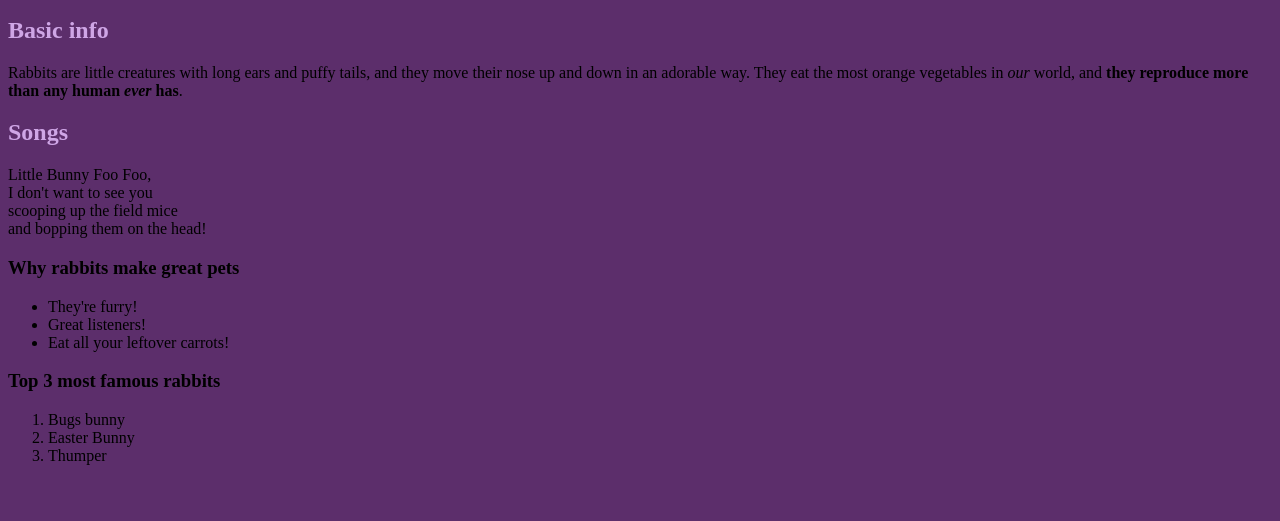
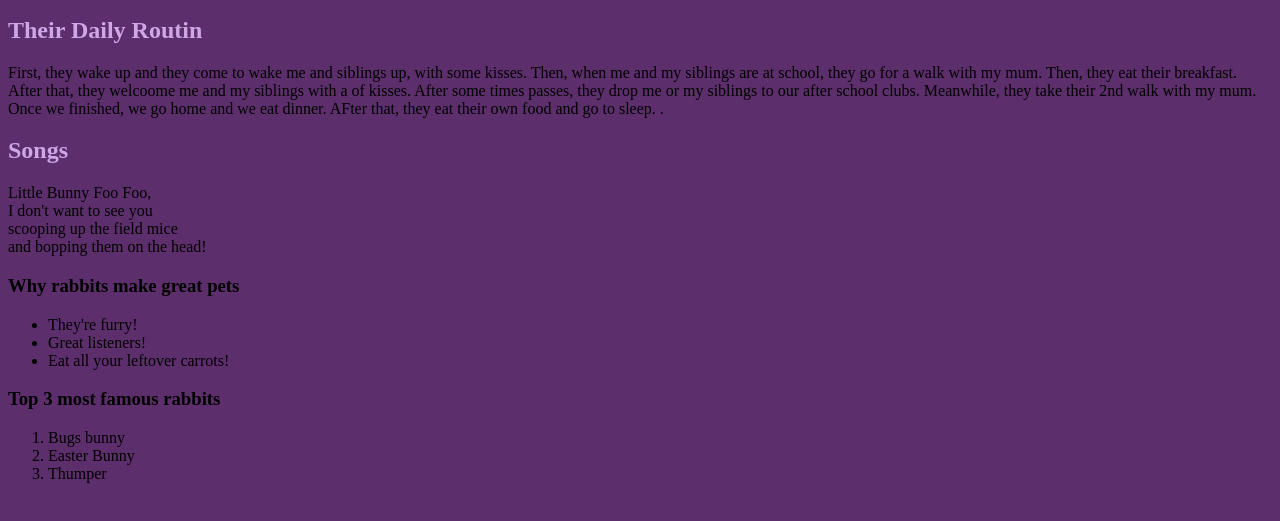
Before and after one commit to NefeliRapanaki/NefeliRapanaki, a plain HTML site: page index.html in a window 1280 px wide. Shown: the part 223-744 px from the top of the page. Drawn offline with Linux system fonts and the light colour scheme.

Commit message:
Create index.html

```diff
--- a/index.html
+++ b/index.html
@@ -25,9 +25,9 @@
     <img src="https://www.google.com/url?sa=i&url=https%3A%2F%2Fdogtime.com%2Fpuppies%2F44909-shih
 -tzu-puppies&psig=AOvVaw0J8OaAi9KDj2exOhIDi7cM&ust=1637839541777000&source=images&cd=vfe&ved=0CAsQjRxqFwoTCLCI0PLxsPQCFQAAAAAdAAAAABAV" width="203">
 
-    <h2>Basic info</h2>
+    <h2>Their Daily Routin</h2>
 
-    <p>Rabbits are little creatures with long ears and puffy tails, and they move their nose up and down in an adorable way. They eat the most orange vegetables in <em>our</em> world, and <strong>they reproduce more than any human <em>ever</em> has</strong>.</p>
+    <p>First, they wake up and they come to wake me and siblings up, with some kisses. Then, when me and my siblings are at school, they go for a walk with my mum. Then, they eat their breakfast. After that, they welcoome me and my siblings with a <A LOT</strong> of kisses. After some times passes, they drop me or my siblings to our after school clubs. Meanwhile, they take their 2nd walk with my mum. Once we finished, we go home and we eat dinner. AFter that, they eat their own food and go to sleep. .</p>
 
     <h2>Songs</h2>
 
```
